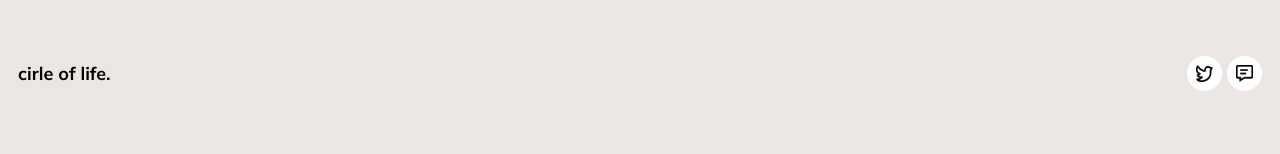
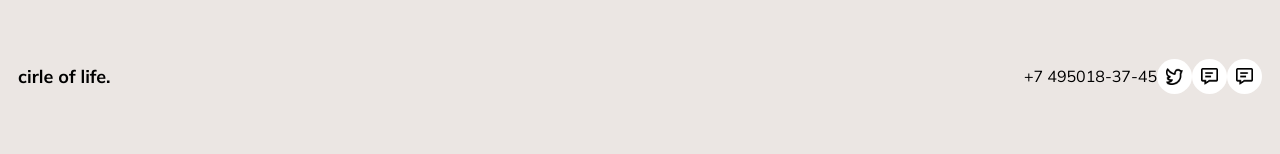
Before and after one commit to syzwnftr/circle-of-life, a React (Create React App) app: page / in a window 1280 px wide. Shown: the top 154 px of the page. Built offline with nearby package versions, Linux system fonts and the light colour scheme; the HTML template or start-up script is replaced by a standard one.

Commit message:
Added more content to h-header

```diff
--- a/src/components/hero/Hero.jsx
+++ b/src/components/hero/Hero.jsx
@@ -9,10 +9,14 @@ function Hero() {
             <div className="h-header">
                 <h1 className='h-logo'>cirle of life.</h1>
                 <div className="h-circle-wrapper">
+                    <p className="h-telno hide">+7 495018-37-45</p>
                     <div className="h-circle">
                         <img src={Twitter} alt="" className='h-icon' />
                     </div>
                     <div className="h-circle">
+                        <img src={Chat} alt="" className='h-icon' />
+                    </div>
+                    <div className="h-circle hide">
                         <img src={Chat} alt="" className='h-icon' />
                     </div>
                 </div>
```
